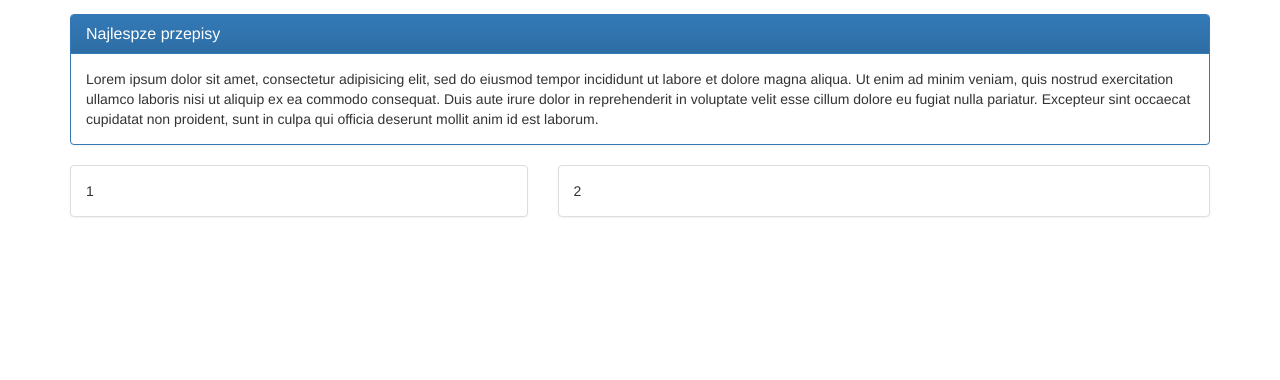
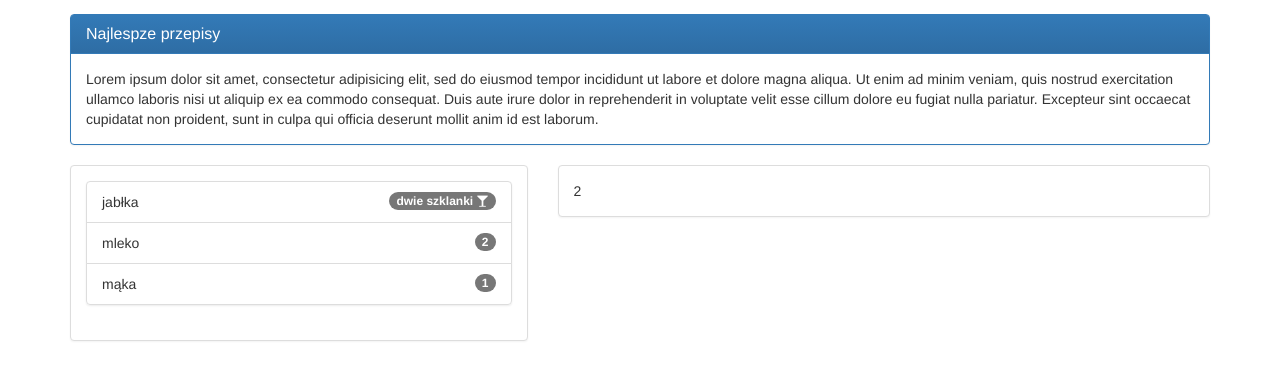
Before and after one commit to gtfo-kthxbye/helloworld, a plain HTML site: page index.html in a window 1280 px wide. Shown: the part 58-438 px from the top of the page. Drawn offline with nearby package versions, Linux system fonts and the light colour scheme.

Commit message:
składniki

```diff
--- a/index.html
+++ b/index.html
@@ -48,7 +48,20 @@
     <div class="col-md-5">
       <div class="panel panel-default">
         <div class="panel-body">
-          1
+          <ul class="list-group">
+  <li class="list-group-item">
+    <span class="badge">dwie szklanki <i class="fa fa-glass"></i></span>
+    jabłka
+  </li>
+  <li class="list-group-item">
+    <span class="badge">2</span>
+    mleko
+  </li>
+  <li class="list-group-item">
+    <span class="badge">1</span>
+    mąka
+  </li>
+</ul>
         </div>
       </div>
     </div>
```
